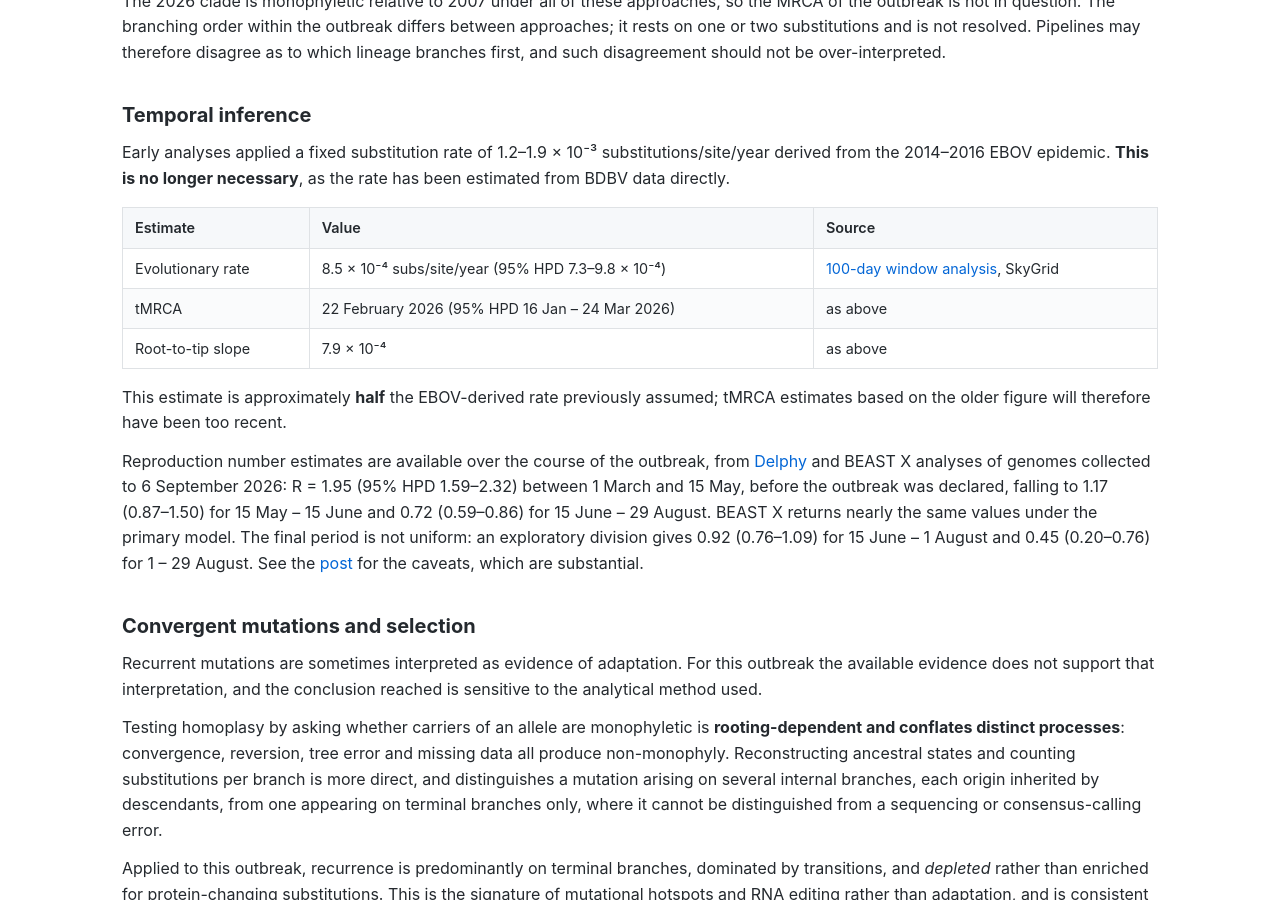
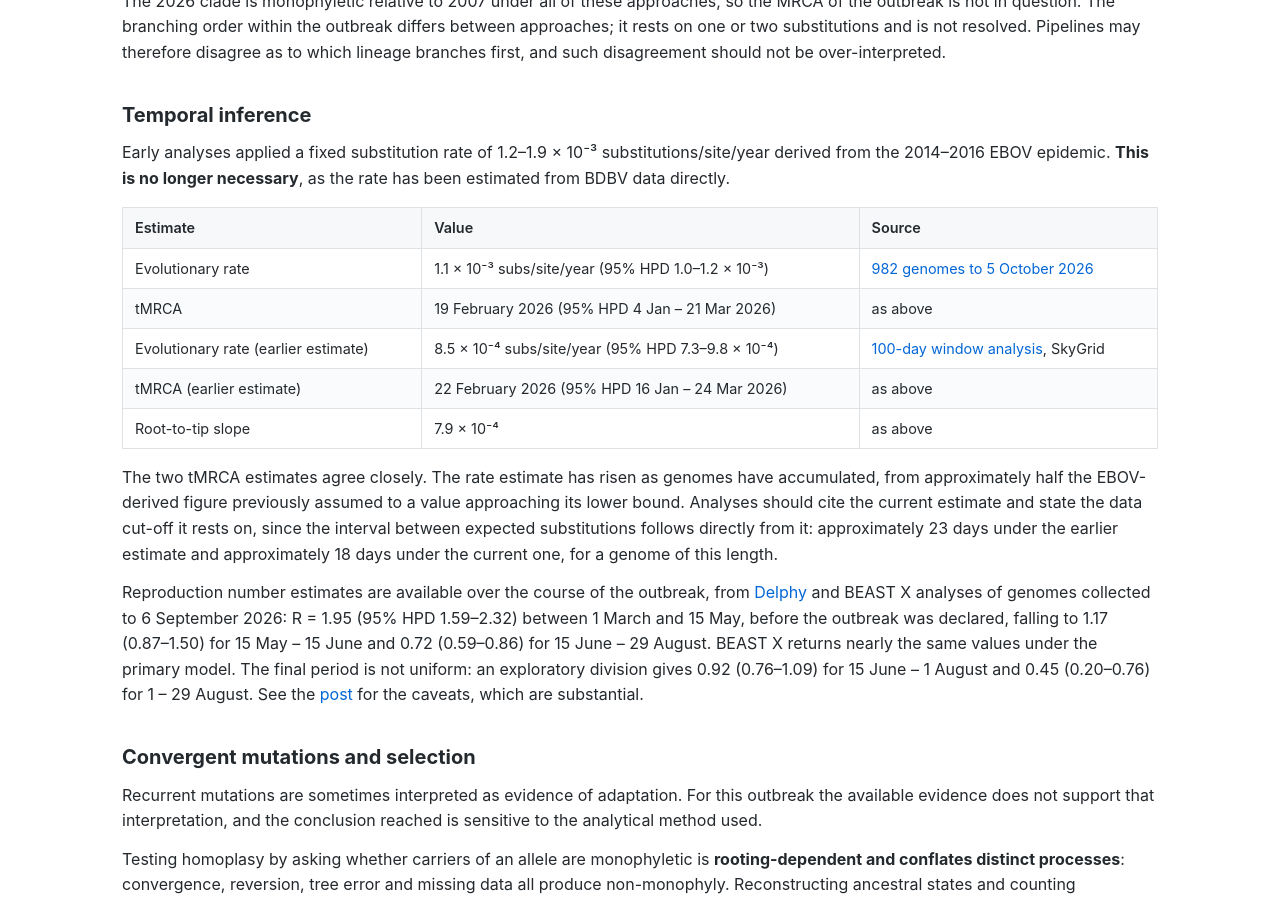
Before and after one commit to WHO-Collaboratory/collaboratory-ebola-genomics-community, a Jekyll site: the page built from landscape.md, in a window 1280 px wide and 900 px high, scrolled down 6538 px. Built offline with Jekyll 4.4.1, drawn with Linux system fonts in a browser that asks for light colours; our own code applies the rules of GitHub Pages for plain Markdown files; some of the changed text lies outside the part shown.

Commit message:
Carry the November rate and tMRCA estimates into the landscape
Virological post 1052 (5 November 2026) estimates the evolutionary rate
at 1.1e-03 subs/site/year from 982 genomes collected to 5 October,
against 8.5e-04 from the earlier 100-day window. Both estimates are now
given, the earlier one marked as such, and the note that the rate is
approximately half the EBOV-derived figure is corrected, since the
current estimate approaches the lower bound of that range. The expected
interval between substitutions is stated for both, as analyses reading
pairwise differences against a published rate depend on which is used.
The post is added to the references table.

Co-Authored-By: Claude Opus 5 <noreply@anthropic.com>

```diff
--- a/landscape.md
+++ b/landscape.md
@@ -141,11 +141,19 @@ Early analyses applied a fixed substitution rate of 1.2–1.9 × 10⁻³ substit
 
 | Estimate | Value | Source |
 |---|---|---|
-| Evolutionary rate | 8.5 × 10⁻⁴ subs/site/year (95% HPD 7.3–9.8 × 10⁻⁴) | [100-day window analysis](https://virological.org/t/phylodynamics-and-evolution-of-the-2026-bundibugyo-virus-circulating-in-the-democratic-republic-of-the-congo-insights-from-a-100-day-window-of-genomic-sequencing/1046), SkyGrid |
-| tMRCA | 22 February 2026 (95% HPD 16 Jan – 24 Mar 2026) | as above |
+| Evolutionary rate | 1.1 × 10⁻³ subs/site/year (95% HPD 1.0–1.2 × 10⁻³) | [982 genomes to 5 October 2026](https://virological.org/t/genomic-characterization-of-the-2026-bundibugyo-virus-disease-outbreak-in-the-democratic-republic-of-the-congo/1052) |
+| tMRCA | 19 February 2026 (95% HPD 4 Jan – 21 Mar 2026) | as above |
+| Evolutionary rate (earlier estimate) | 8.5 × 10⁻⁴ subs/site/year (95% HPD 7.3–9.8 × 10⁻⁴) | [100-day window analysis](https://virological.org/t/phylodynamics-and-evolution-of-the-2026-bundibugyo-virus-circulating-in-the-democratic-republic-of-the-congo-insights-from-a-100-day-window-of-genomic-sequencing/1046), SkyGrid |
+| tMRCA (earlier estimate) | 22 February 2026 (95% HPD 16 Jan – 24 Mar 2026) | as above |
 | Root-to-tip slope | 7.9 × 10⁻⁴ | as above |
 
-This estimate is approximately **half** the EBOV-derived rate previously assumed; tMRCA estimates based on the older figure will therefore have been too recent.
+The two tMRCA estimates agree closely. The rate estimate has risen as genomes
+have accumulated, from approximately half the EBOV-derived figure previously
+assumed to a value approaching its lower bound. Analyses should cite the current
+estimate and state the data cut-off it rests on, since the interval between
+expected substitutions follows directly from it: approximately 23 days under
+the earlier estimate and approximately 18 days under the current one, for a
+genome of this length.
 
 Reproduction number estimates are available over the course of the outbreak, from [Delphy](https://github.com/broadinstitute/delphy) and BEAST X analyses of genomes collected to 6 September 2026: R = 1.95 (95% HPD 1.59–2.32) between 1 March and 15 May, before the outbreak was declared, falling to 1.17 (0.87–1.50) for 15 May – 15 June and 0.72 (0.59–0.86) for 15 June – 29 August. BEAST X returns nearly the same values under the primary model. The final period is not uniform: an exploratory division gives 0.92 (0.76–1.09) for 15 June – 1 August and 0.45 (0.20–0.76) for 1 – 29 August. See the [post](https://virological.org/t/reproduction-number-of-the-2026-bundibugyo-virus-disease-outbreak-over-time-phylodynamic-estimates-from-genomes-collected-up-to-6-september-2026/1047) for the caveats, which are substantial.
 
@@ -191,6 +199,7 @@ From INRB Kinshasa and partners unless noted. Listed most recent first.
 
 | Date | Post |
 |---|---|
+| Nov 2026 | [Genomic characterization of the 2026 BVD outbreak in the DRC](https://virological.org/t/genomic-characterization-of-the-2026-bundibugyo-virus-disease-outbreak-in-the-democratic-republic-of-the-congo/1052) — 982 genomes collected to 5 October 2026; spatial coverage against case counts, genomic epidemic size, evolutionary rate and tMRCA |
 | Oct 2026 | [Temporal and Phylodynamic analyses of the 2026 BVD outbreak in the DRC](https://virological.org/t/temporal-and-phylodynamic-analyses-of-the-2026-bundibugyo-virus-disease-outbreak-in-the-democratic-republic-of-the-congo/1048) — announces the preprint above |
 | Oct 2026 | [Reproduction number over time — genomes to 6 September 2026](https://virological.org/t/reproduction-number-of-the-2026-bundibugyo-virus-disease-outbreak-over-time-phylodynamic-estimates-from-genomes-collected-up-to-6-september-2026/1047) — Delphy and BEAST X; ADAR masking criteria; terminal masking |
 | Aug 2026 | [Phylodynamics and evolution: insights from a 100-day window](https://virological.org/t/phylodynamics-and-evolution-of-the-2026-bundibugyo-virus-circulating-in-the-democratic-republic-of-the-congo-insights-from-a-100-day-window-of-genomic-sequencing/1046) — evolutionary rate, tMRCA, ADAR handling, rooting by residual minimisation |
```
